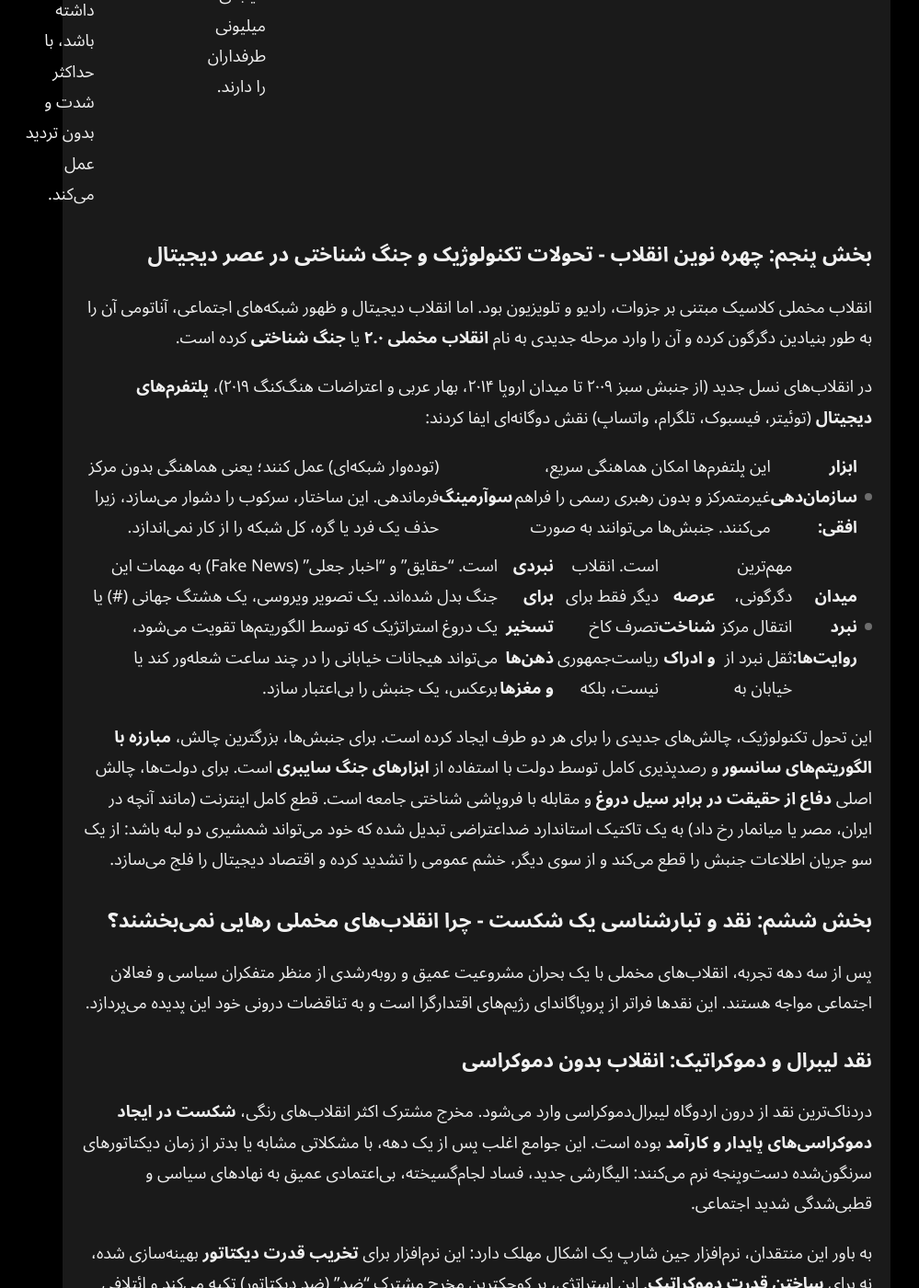
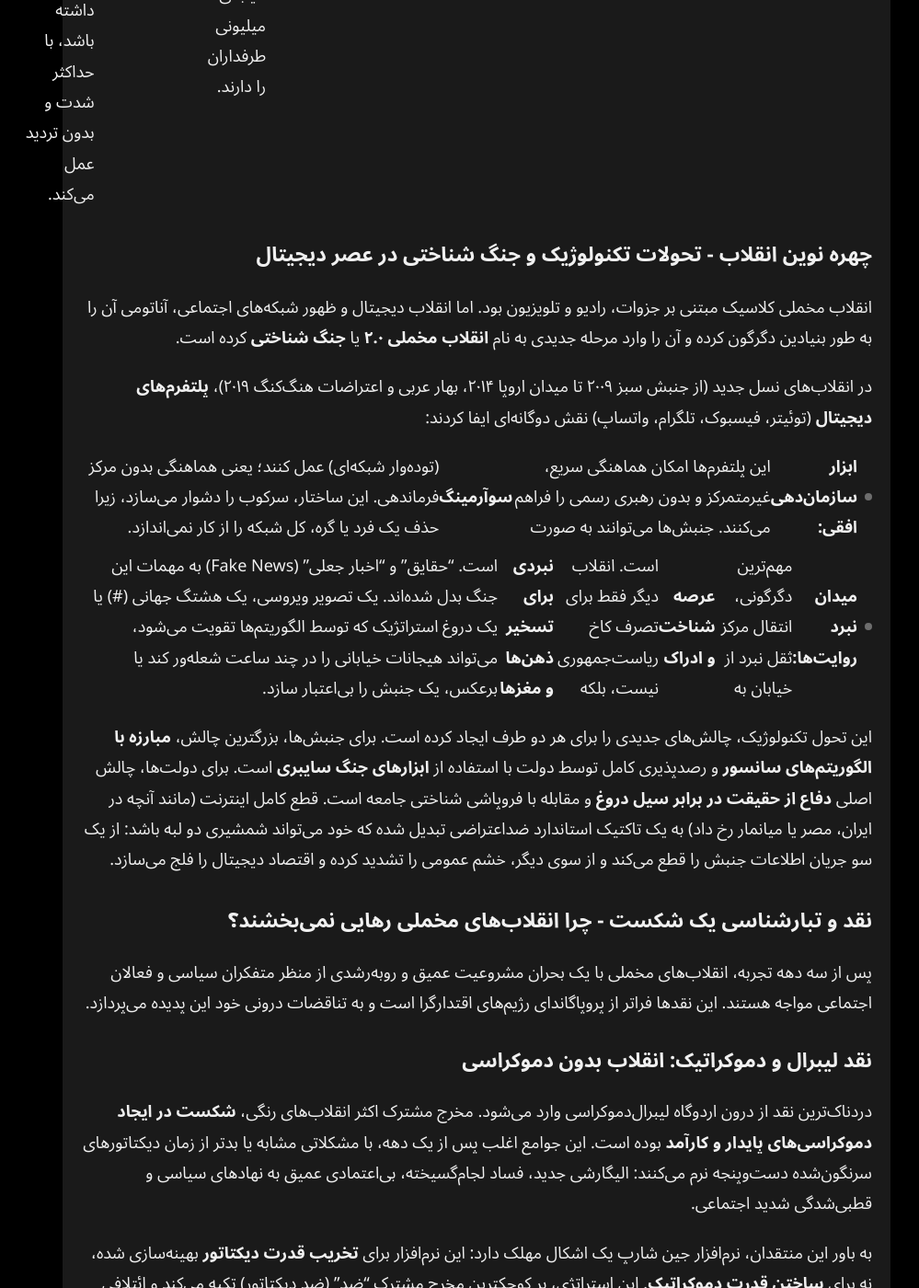
Before and after one commit to darkblog/darkblog.github.io, a Jekyll site: the page built from _posts/2026-4-25-118.md, in a window 1280 px wide and 1400 px high, scrolled down 9319 px. Shown: the whole window at 92% size, without its empty margins (122-1121 px from the left). Built offline with Jekyll 4.4.1, drawn with Linux system fonts in a browser that asks for light colours; some of the changed text lies outside the part shown.

Commit message:
Update 2026-4-25-118.md

```diff
--- a/_posts/2026-4-25-118.md
+++ b/_posts/2026-4-25-118.md
@@ -6,7 +6,7 @@ title: "انقلاب مخملی: کالبدشکافی یک مفهوم، تبار
 
 انقلاب مخملی، در ظاهر، روایتی فریبنده و ساده است: ملتی متحد و صلح‌طلب که با اتکا بر قدرت اخلاقی و نافرمانی مدنی، رژیمی سرکوبگر و متحجر را بدون توسل به خشونت به زانو درمی‌آورد. اما این روایت ساده، پرده‌ای است بر روی صحنه‌ای به‌مراتب پیچیده‌تر، مملو از تناقض‌ها، بازیگران پیدا و پنهان، و پیامدهای پیش‌بینی‌نشده. این مقاله تلاشی است برای کالبدشکافی این مفهوم از زوایای گوناگون: از تبارشناسی ایدئولوژیک و ریشه‌های فلسفی آن در اندیشه‌های گاندی و جین شارپ گرفته تا تجزیه و تحلیل آناتومیک استراتژی‌ها و تاکتیک‌های آن؛ از روایت پیروزی‌های چشمگیر در اروپای شرقی و مرکزی تا ابهامات و ناکامی‌های آن در دیگر نقاط جهان؛ و در نهایت، واکاوی عمیق این پرسش بنیادین که آیا انقلاب مخملی پدیده‌ای اصیل و خودجوش است، یا صرفاً حربه‌ای نوین در زرادخانه مهندسی سیاسی قدرت‌های بزرگ برای **تغییر رژیم** با هزینه‌ای کمتر و مقبولیتی جهانی.
 
-## بخش اول: تبارشناسی یک مفهوم - از ساتیاگراها تا سرنگونی بدون خشونت
+## تبارشناسی یک مفهوم - از ساتیاگراها تا سرنگونی بدون خشونت
 
 برای درک انقلاب مخملی، باید از خود این اصطلاح فراتر رفت و به شجره‌نامه فکری و عملی آن نگریست. ایده تغییر سیاسی بدون خشونت، مفهومی نیست که در پراگ ۱۹۸۹ متولد شده باشد، بلکه ریشه در اعماق تاریخ فلسفه اخلاق و مبارزات اجتماعی دارد.
 
@@ -30,7 +30,7 @@ title: "انقلاب مخملی: کالبدشکافی یک مفهوم، تبار
 
 نبوغ شارپ در این بود که یک "زبان مشترک" و یک "نرم‌افزار عملیاتی" برای انقلاب‌ها ابداع کرد، نرم‌افزاری که می‌توانست بومی‌سازی شود و در اختیار گروه‌های مخالف در سراسر جهان قرار گیرد. کتاب‌ها و جزوات او به ده‌ها زبان ترجمه شد و به پایه‌گذار **شبکه‌ای جهانی از فعالان آموزش‌دیده** تبدیل گردید.
 
-## بخش دوم: آناتومی یک انقلاب مخملی - استراتژی، تاکتیک و چرخه حیات
+## آناتومی یک انقلاب مخملی - استراتژی، تاکتیک و چرخه حیات
 
 انقلاب‌های مخملی، به‌رغم تفاوت‌های زمینه‌ای، از یک الگوی عملیاتی قابل تشخیص پیروی می‌کنند. این الگو را می‌توان به مثابه یک چرخه حیات در سه پرده اصلی تحلیل کرد.
 
@@ -70,7 +70,7 @@ title: "انقلاب مخملی: کالبدشکافی یک مفهوم، تبار
 
 در این نقطه، رژیم به یک **قفس خالی از قدرت** تبدیل می‌شود و آخرین پرده، یعنی **مذاکره برای انتقال قدرت** آغاز می‌گردد. این مذاکرات که توسط کلیسا، سازمان‌های بین‌المللی یا نخبگان معتدل میانجی‌گری می‌شود، با هدف تضمین یک خروج "آبرومندانه" برای دیکتاتور و نزدیکانش و انجام یک انتقال مسالمت‌آمیز صورت می‌گیرد. نتیجه نهایی، اعلام برگزاری "انتخابات آزاد" جدید است که طبیعتاً توسط نیروهای اپوزیسیون که اکنون به قهرمانان ملی بدل شده‌اند، فتح خواهد شد.
 
-## بخش سوم: جغرافیای انقلاب‌های مخملی - پیروزی‌ها، ابهام‌ها و ناکامی‌ها
+## جغرافیای انقلاب‌های مخملی - پیروزی‌ها، ابهام‌ها و ناکامی‌ها
 
 اجرای این آناتومی در نقاط مختلف جهان، نتایج متفاوتی را رقم زده است که تحلیل آن‌ها برای درک واقعیت این پدیده ضروری است.
 
@@ -100,7 +100,7 @@ title: "انقلاب مخملی: کالبدشکافی یک مفهوم، تبار
 
 اما مسیر پس از سرنگونی، فاجعه‌بار بود. در مصر، انتقال قدرت به ارتش و سپس به **اخوان‌المسلمین** و نهایتاً کودتای نظامی عبدالفتاح السیسی، نشان داد که جامعه مدنی قدرت رقابت با نهادهای ریشه‌دار و سازمان‌یافته‌ای چون ارتش و اسلام سیاسی را ندارد. در لیبی، یمن و به ویژه **سوریه**، جنبش‌های اعتراضی صلح‌آمیز به سرعت به سوی جنگ داخلی تمام‌عیار خانمان‌سوز سوق یافتند. در این کشورها، رژیم‌ها با خشونت حداکثری پاسخ دادند و جنبش‌های مخالف نیز از خشونت پرهیز نکردند. بهار عربی نشان داد که در جوامعی با شکاف‌های عمیق فرقه‌ای، قبیله‌ای و قومی، و در غیاب یک طبقه متوسط قوی و متحد، نسخه مخملی انقلاب می‌تواند به **زاینده جنگی داخلی و ویرانی** بدل شود.
 
-## بخش چهارم: موتور محرکه و چرخ‌دنده‌های پنهان - ابعاد بین‌المللی و ژئوپلیتیک قدرت
+## موتور محرکه و چرخ‌دنده‌های پنهان - ابعاد بین‌المللی و ژئوپلیتیک قدرت
 
 تحلیل انقلاب‌های مخملی بدون بررسی نقش نیروهای خارجی و سازمان‌های بین‌المللی، تحلیلی ناقص و خام است. این پدیده در یک خلأ ژئوپلیتیکی رخ نمی‌دهد، بلکه به شدت تحت تأثیر رقابت قدرت‌های بزرگ و جریان‌های مالی و ایدئولوژیک جهانی است.
 
@@ -126,7 +126,7 @@ title: "انقلاب مخملی: کالبدشکافی یک مفهوم، تبار
 -   **چین:** چین با درس گرفتن از فروپاشی شوروی و انقلاب‌های رنگی، "مدل چینی" حکمرانی را که مبتنی بر توسعه اقتصادی، ثبات و کنترل حزب کمونیست است، به عنوان جایگزینی برای لیبرال دموکراسی ترویج می‌کند. دیوار آتش اینترنتی بزرگ، سرمایه‌گذاری عظیم در فناوری‌های نظارتی (سیستم اعتبار اجتماعی) و کنترل ایدئولوژیک گسترده بر جامعه مدنی، ستون‌های دفاعی پکن در برابر هرگونه "بهار پکن" احتمالی هستند.
 -   **جمهوری اسلامی ایران:** ایران با تلفیق ایدئولوژی، سازمان‌دهی و تجربه عملیاتی، یک **مدل ترکیبی منحصربه‌فرد از مقاومت** ابداع کرده است. این مدل شامل موارد زیر است: **الف)** ارائه یک **روایت گفتمانی قدرتمند** ("جنگ نرم"، "نفوذ"، "استکبارستیزی") که هرگونه جنبش اصلاحی را به توطئه خارجی پیوند می‌زند. **ب)** **تعمیق مشروعیت دینی و مردمی** از طریق نهادهای موازی مانند بسیج و سپاه که در صورت وقوع بحران، توان بسیج خیابانی میلیونی طرفداران را دارند. **ج)** **انعطاف‌پذیری تاکتیکی** همراه با سرکوب استراتژیک: نظام ممکن است در برابر اعتراضات صنفی کوتاه بیاید، اما در برابر هر چالشی که رنگ و بوی "انقلاب رنگی" داشته باشد، با حداکثر شدت و بدون تردید عمل می‌کند.
 
-## بخش پنجم: چهره نوین انقلاب - تحولات تکنولوژیک و جنگ شناختی در عصر دیجیتال
+## چهره نوین انقلاب - تحولات تکنولوژیک و جنگ شناختی در عصر دیجیتال
 
 انقلاب مخملی کلاسیک مبتنی بر جزوات، رادیو و تلویزیون بود. اما انقلاب دیجیتال و ظهور شبکه‌های اجتماعی، آناتومی آن را به طور بنیادین دگرگون کرده و آن را وارد مرحله جدیدی به نام **انقلاب مخملی ۲.۰** یا **جنگ شناختی** کرده است.
 
@@ -136,7 +136,7 @@ title: "انقلاب مخملی: کالبدشکافی یک مفهوم، تبار
 
 این تحول تکنولوژیک، چالش‌های جدیدی را برای هر دو طرف ایجاد کرده است. برای جنبش‌ها، بزرگترین چالش، **مبارزه با الگوریتم‌های سانسور** و رصدپذیری کامل توسط دولت با استفاده از **ابزارهای جنگ سایبری** است. برای دولت‌ها، چالش اصلی **دفاع از حقیقت در برابر سیل دروغ** و مقابله با فروپاشی شناختی جامعه است. قطع کامل اینترنت (مانند آنچه در ایران، مصر یا میانمار رخ داد) به یک تاکتیک استاندارد ضداعتراضی تبدیل شده که خود می‌تواند شمشیری دو لبه باشد: از یک سو جریان اطلاعات جنبش را قطع می‌کند و از سوی دیگر، خشم عمومی را تشدید کرده و اقتصاد دیجیتال را فلج می‌سازد.
 
-## بخش ششم: نقد و تبارشناسی یک شکست - چرا انقلاب‌های مخملی رهایی نمی‌بخشند؟
+## نقد و تبارشناسی یک شکست - چرا انقلاب‌های مخملی رهایی نمی‌بخشند؟
 
 پس از سه دهه تجربه، انقلاب‌های مخملی با یک بحران مشروعیت عمیق و روبه‌رشدی از منظر متفکران سیاسی و فعالان اجتماعی مواجه هستند. این نقدها فراتر از پروپاگاندای رژیم‌های اقتدارگرا است و به تناقضات درونی خود این پدیده می‌پردازد.
 
@@ -159,7 +159,7 @@ title: "انقلاب مخملی: کالبدشکافی یک مفهوم، تبار
 
 یک مکتب فکری واقع‌گرا و نهادگرا نیز وجود دارد که از زاویه‌ای متفاوت به موضوع می‌نگرد. از نظر این گروه، حتی اگر انقلاب‌های مخملی "خوب" و "خودجوش" نیز باشند، روش آن‌ها به طور ذاتی **نهادستیز** است. آن‌ها با تضعیف کامل مشروعیت نهادهای موجود (حتی نهادهای نسبتاً کارآمد) و تمجید از "قدرت خالص مردم" در خیابان، راه را برای هرج‌ومرج و زوال حکمرانی باز می‌کنند. وقتی در یک انقلاب رنگی، دادگاه قانون اساسی به دلیل فشار خیابانی حکمی صادر می‌کند، اصل **حاکمیت قانون** برای همیشه قربانی می‌شود. این امر یک **چرخه خطرناک پوپولیسم** ایجاد می‌کند: هر گروهی که بتواند جمعیت بیشتری را به خیابان بیاورد، می‌تواند اراده خود را بر نهادها تحمیل کند. این وضعیت، ضد دموکراسی نهادمند است و به "دموکراسی میدانی" می‌انجامد که ذاتاً بی‌ثبات است.
 
-## بخش هفتم: فرجام سخن - انقلاب مخملی، استعاره‌ای میان قدرت نرم، کودتای رنگی و اراده مردم
+## فرجام سخن - انقلاب مخملی، استعاره‌ای میان قدرت نرم، کودتای رنگی و اراده مردم
 
 انقلاب مخملی به عنوان یک پدیده تاریخی، دیگر آن رخداد معصومانه و رمانتیک پراگ ۱۹۸۹ نیست. این مفهوم در طول سه دهه گذشته، به یک **عرصه نبرد شدید ژئوپلیتیکی، ایدئولوژیک و شناختی** تکامل یافته است. این تکامل، مرزهای میان یک خیزش اصیل مردمی، یک استراتژی هوشمندانه برای تغییر رژیم و یک مداخله خارجی تمام‌عیار را به شدت مخدوش ساخته است.
 
```
